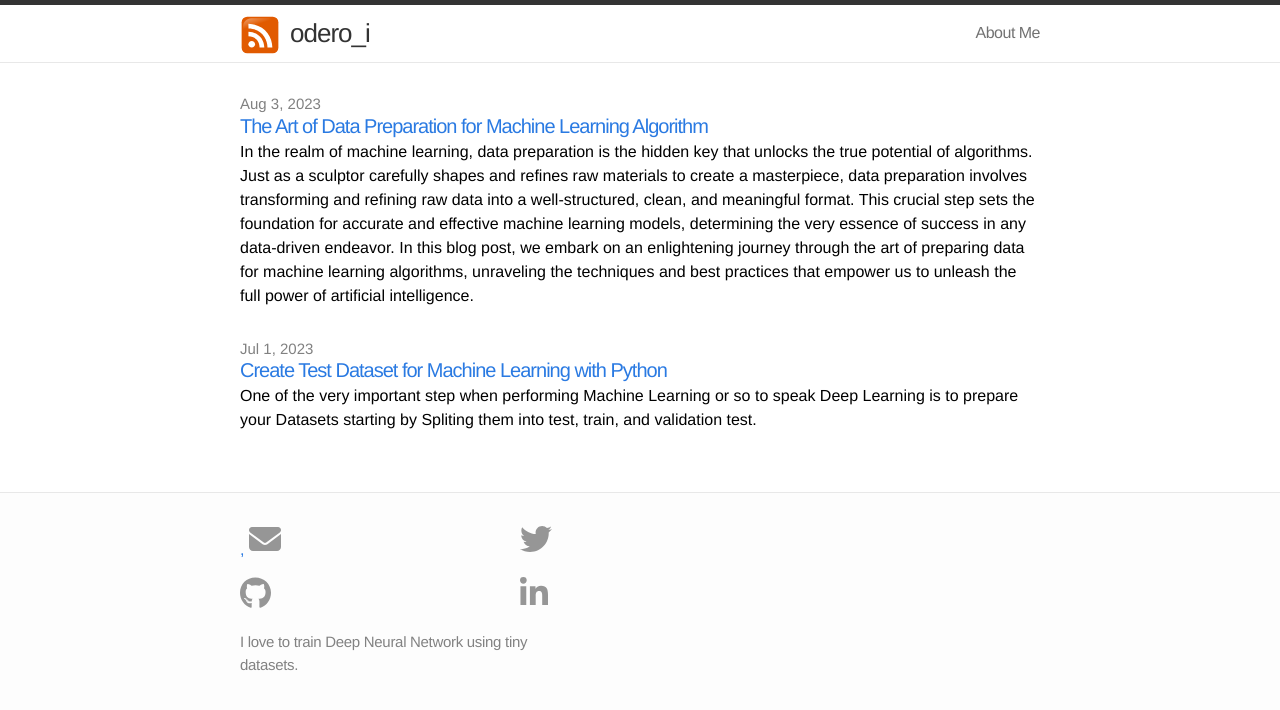
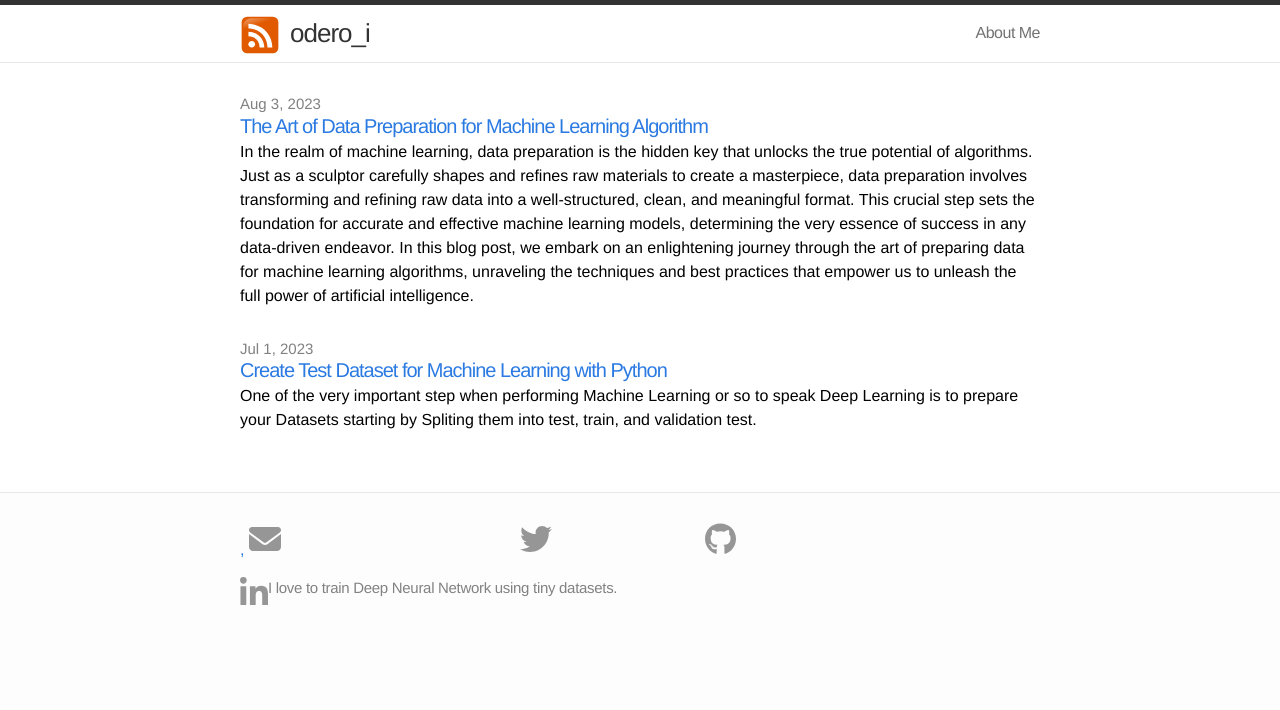
Before and after one commit to oderoi/oderoi.github.io, a Jekyll site: the page built from index.markdown, in a window 1280 px wide. Shown: the top 710 px of the page. Built offline with Jekyll 4.4.1, drawn with Linux system fonts in a browser that asks for light colours.

Commit message:
Update footer.html

```diff
--- a/_includes/footer.html
+++ b/_includes/footer.html
@@ -18,7 +18,7 @@
       <!-- </ul> -->
     </div>
 
-    <div class="footer-col-1 column">
+    <div class="footer-col-2 column">
         {% if site.twitter_username %}
         <a href="https://twitter.com/{{ site.twitter_username }}">
           <span class="icon twitter">
@@ -33,7 +33,7 @@
 
     </div>
 
-    <div class="footer-col-1 column">
+    <div class="footer-col-3 column">
         {% if site.github_username %}
           <a href="https://github.com/{{ site.github_username }}">
             <span class="icon github">
@@ -48,7 +48,7 @@
 
     </div>
 
-    <div class="footer-col-1 column">
+    <div class="footer-col-4 column">
       {% if site.linkdin_username %}
         <a href="www.linkedin.com/in/{{ site.linkdin_username }}">
           <span class="icon github">
@@ -64,7 +64,7 @@
   </div>
 
 
-    <div class="footer-col-3 column">
+    <div class="footer-col-5 column">
       <p class="text">{{ site.description }}</p>
     </div>
 
```
